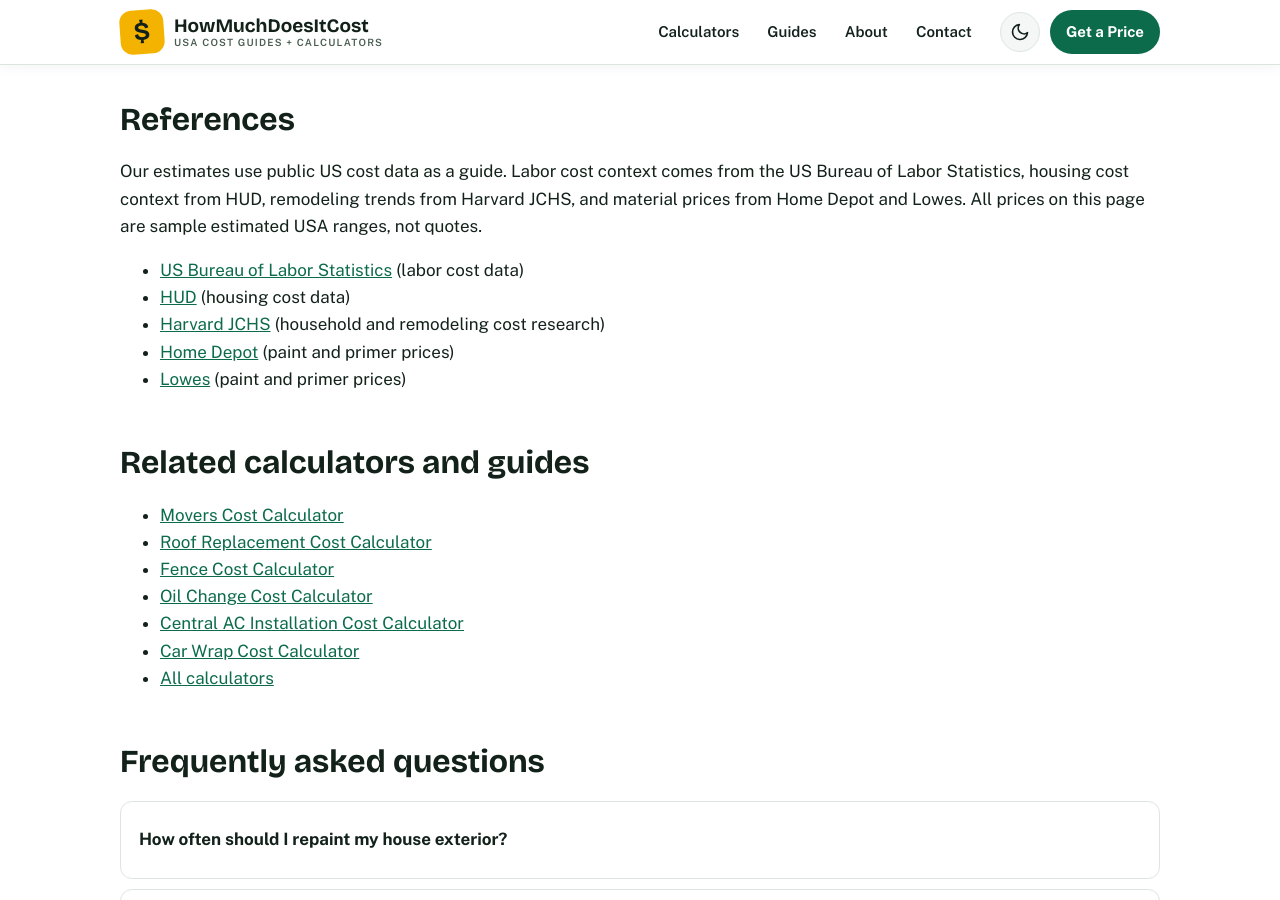
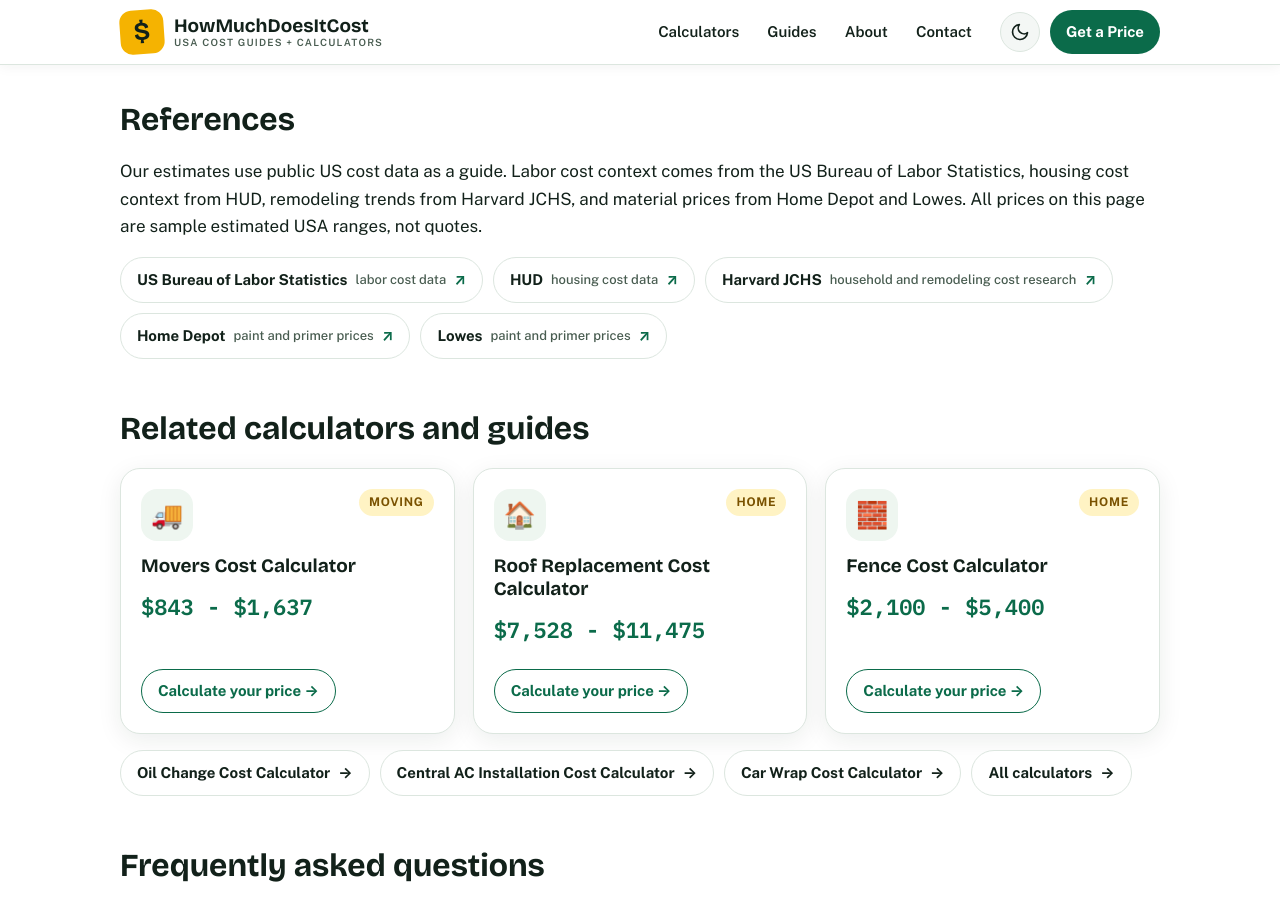
Before and after one commit to zaidmeo09-dhangal/howmuchdoesitcostusa, a Jekyll site: the page built from house-painting-cost-calculator.md, in a window 1280 px wide and 900 px high, scrolled down 3951 px. Built offline with Jekyll 4.4.1, drawn with Linux system fonts in a browser that asks for light colours.

Commit message:
Initial deploy: add house-painting-cost-calculator.md

```diff
--- a/house-painting-cost-calculator.md
+++ b/house-painting-cost-calculator.md
@@ -227,24 +227,26 @@ schema: |
 
   <h2>References</h2>
   <p>Our estimates use public US cost data as a guide. Labor cost context comes from the US Bureau of Labor Statistics, housing cost context from HUD, remodeling trends from Harvard JCHS, and material prices from Home Depot and Lowes. All prices on this page are sample estimated USA ranges, not quotes.</p>
-  <ul>
-    <li><a href="https://www.bls.gov/">US Bureau of Labor Statistics</a> (labor cost data)</li>
-    <li><a href="https://www.hud.gov/">HUD</a> (housing cost data)</li>
-    <li><a href="https://www.jchs.harvard.edu/">Harvard JCHS</a> (household and remodeling cost research)</li>
-    <li><a href="https://www.homedepot.com/">Home Depot</a> (paint and primer prices)</li>
-    <li><a href="https://www.lowes.com/">Lowes</a> (paint and primer prices)</li>
-  </ul>
+  <ul class="ref-chips">
+  <li><a class="ref-chip" href="https://www.bls.gov/" rel="noopener"><span class="ref-name">US Bureau of Labor Statistics</span><span class="ref-note">labor cost data</span><span class="ref-arrow" aria-hidden="true">&nearr;</span></a></li>
+  <li><a class="ref-chip" href="https://www.hud.gov/" rel="noopener"><span class="ref-name">HUD</span><span class="ref-note">housing cost data</span><span class="ref-arrow" aria-hidden="true">&nearr;</span></a></li>
+  <li><a class="ref-chip" href="https://www.jchs.harvard.edu/" rel="noopener"><span class="ref-name">Harvard JCHS</span><span class="ref-note">household and remodeling cost research</span><span class="ref-arrow" aria-hidden="true">&nearr;</span></a></li>
+  <li><a class="ref-chip" href="https://www.homedepot.com/" rel="noopener"><span class="ref-name">Home Depot</span><span class="ref-note">paint and primer prices</span><span class="ref-arrow" aria-hidden="true">&nearr;</span></a></li>
+  <li><a class="ref-chip" href="https://www.lowes.com/" rel="noopener"><span class="ref-name">Lowes</span><span class="ref-note">paint and primer prices</span><span class="ref-arrow" aria-hidden="true">&nearr;</span></a></li>
+</ul>
 
   <h2>Related calculators and guides</h2>
-  <ul>
-    <li><a href="{{ '/movers-cost-calculator/' | relative_url }}">Movers Cost Calculator</a></li>
-    <li><a href="{{ '/roof-replacement-cost-calculator/' | relative_url }}">Roof Replacement Cost Calculator</a></li>
-    <li><a href="{{ '/fence-cost-calculator/' | relative_url }}">Fence Cost Calculator</a></li>
-    <li><a href="{{ '/oil-change-cost-calculator/' | relative_url }}">Oil Change Cost Calculator</a></li>
-    <li><a href="{{ '/central-ac-installation-cost-calculator/' | relative_url }}">Central AC Installation Cost Calculator</a></li>
-    <li><a href="{{ '/car-wrap-cost-calculator/' | relative_url }}">Car Wrap Cost Calculator</a></li>
-    <li><a href="{{ '/tools/' | relative_url }}">All calculators</a></li>
-  </ul>
+  <div class="grid related-grid">
+<div class="card related-card"><div class="card-top"><span class="card-icon" aria-hidden="true">🚚</span><span class="card-cat">Moving</span></div><h3><a href="{{ '/movers-cost-calculator/' | relative_url }}">Movers Cost Calculator</a></h3><p class="price">$843 - $1,637</p><a class="card-cta" href="{{ '/movers-cost-calculator/' | relative_url }}">Calculate your price &rarr;</a></div>
+<div class="card related-card"><div class="card-top"><span class="card-icon" aria-hidden="true">🏠</span><span class="card-cat">Home</span></div><h3><a href="{{ '/roof-replacement-cost-calculator/' | relative_url }}">Roof Replacement Cost Calculator</a></h3><p class="price">$7,528 - $11,475</p><a class="card-cta" href="{{ '/roof-replacement-cost-calculator/' | relative_url }}">Calculate your price &rarr;</a></div>
+<div class="card related-card"><div class="card-top"><span class="card-icon" aria-hidden="true">🧱</span><span class="card-cat">Home</span></div><h3><a href="{{ '/fence-cost-calculator/' | relative_url }}">Fence Cost Calculator</a></h3><p class="price">$2,100 - $5,400</p><a class="card-cta" href="{{ '/fence-cost-calculator/' | relative_url }}">Calculate your price &rarr;</a></div>
+</div>
+<ul class="chip-list">
+  <li><a href="{{ '/oil-change-cost-calculator/' | relative_url }}">Oil Change Cost Calculator <span aria-hidden="true">&rarr;</span></a></li>
+  <li><a href="{{ '/central-ac-installation-cost-calculator/' | relative_url }}">Central AC Installation Cost Calculator <span aria-hidden="true">&rarr;</span></a></li>
+  <li><a href="{{ '/car-wrap-cost-calculator/' | relative_url }}">Car Wrap Cost Calculator <span aria-hidden="true">&rarr;</span></a></li>
+  <li><a href="{{ '/tools/' | relative_url }}">All calculators <span aria-hidden="true">&rarr;</span></a></li>
+</ul>
 
   <h2>Frequently asked questions</h2>
   <details class="faq">
```
